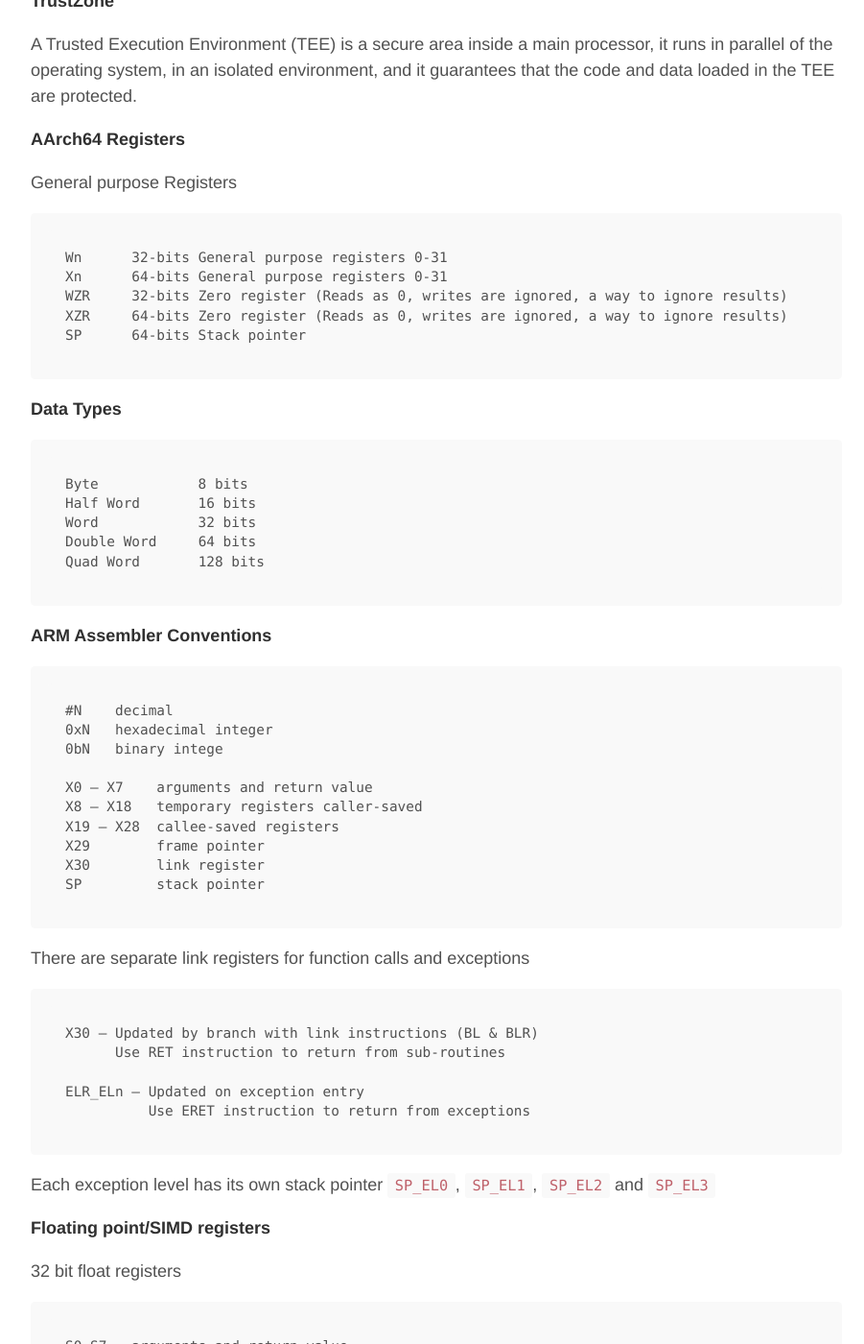
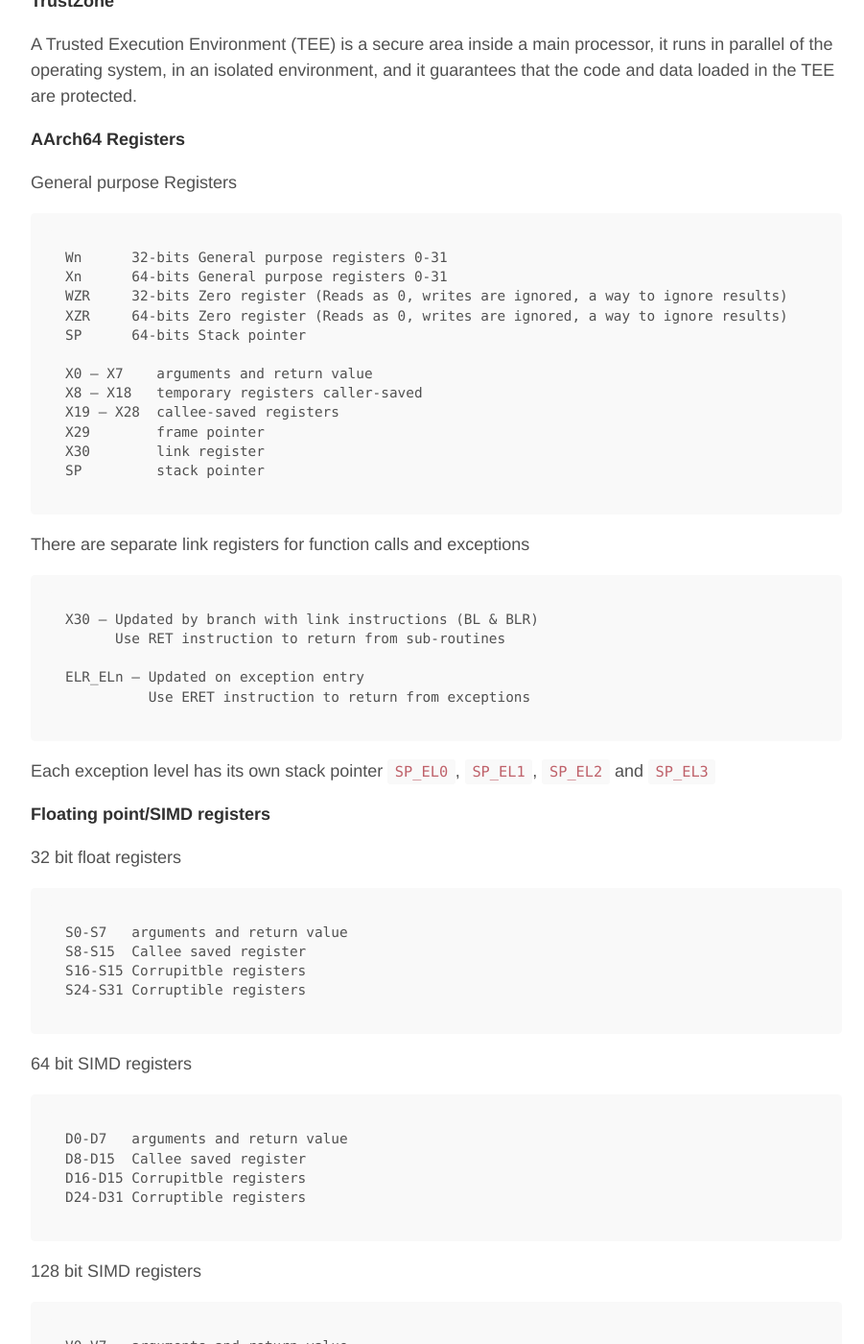
Before and after one commit to ChAndreas/chandreas.github.io, a Jekyll site: the page built from _posts/2019-01-29-introduction-aarch64.md, in a window 1280 px wide and 1400 px high, scrolled down 1345 px. Shown: the whole window at 96% size, without its empty margins (185-1086 px from the left). Built offline with Jekyll 4.4.1, drawn with Linux system fonts in a browser that asks for light colours.

Commit message:
Update 2019-01-29-introduction-aarch64.md

```diff
--- a/_posts/2019-01-29-introduction-aarch64.md
+++ b/_posts/2019-01-29-introduction-aarch64.md
@@ -55,20 +55,6 @@ General purpose Registers
     WZR	32-bits	Zero register (Reads as 0, writes are ignored, a way to ignore results)
     XZR	64-bits	Zero register (Reads as 0, writes are ignored, a way to ignore results)
     SP	64-bits Stack pointer
-
-**Data Types**
-
-    Byte	        8 bits
-    Half Word       16 bits
-    Word            32 bits
-    Double Word	64 bits
-    Quad Word	128 bits
-
-**ARM Assembler Conventions**
-
-    #N    decimal
-    0xN   hexadecimal integer
-    0bN   binary intege
 
     X0 – X7    arguments and return value
     X8 – X18   temporary registers caller-saved
```
